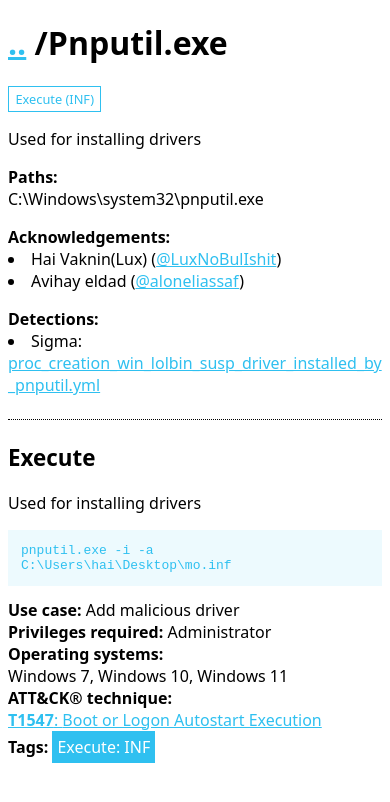
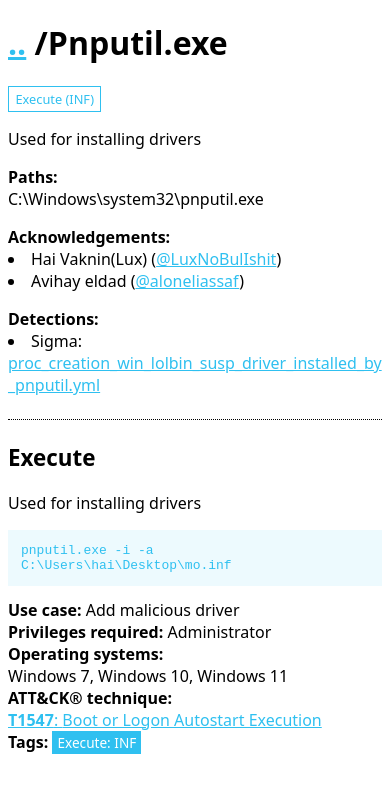
Before and after one commit to LOLBAS-Project/LOLBAS-Project.github.io, a Jekyll site: the page built from _lolbas/Binaries/Pnputil.md, in a window 390 px wide. Shown: the top 802 px of the page. Built offline with Jekyll 4.4.1, drawn with Linux system fonts in a browser that asks for light colours.

Commit message:
Restoring new tagging format

```diff
--- a/assets/style.scss
+++ b/assets/style.scss
@@ -37,12 +37,6 @@
         display:none;
     }
 
-    .tag .tag-tooltip {
-        width: max-content;
-        max-width: 60vw !important;
-        transform: translate(-60%, calc(-100% - 2em));
-    }
-
     ol:has(> :nth-child(2)) {
         padding-left: 1em !important;
     }
@@ -75,6 +69,11 @@
     border-radius: 0.25em;
     color: $accent;
     background: $lighter;
+
+    .path {
+        color: #777;
+        border-bottom: 1px dashed $accent;
+    }
 }
 
 pre {
@@ -86,11 +85,6 @@
     code {
         padding: 0;
         border-radius: 0;
-
-        .path {
-            color: #777;
-            border-bottom: 1px dashed $accent;
-        }
     }
 }
 
@@ -299,33 +293,12 @@
 .tag {
     background-color: $accent;
     color: white;
+    cursor: pointer;
+    display: inline-block;
+    font-size: 85%;
     padding: 5px;
-    display: inline-block;
     position: relative;
-    cursor: pointer;
 }
-
-.tag .tag-tooltip {
-    cursor: text;
-    display: none;
-    position: absolute;
-    top: 1.9em;
-    left: 0;
-    z-index: 99999;
-    border: 2px solid $accent;
-    border-radius: 5px;
-    background-color: white;
-    color: black;
-    padding: 3px;
-    width: max-content;
-    max-width: 500px;
-}
-
-.tag:hover .tag-tooltip,
-.tag-tooltip:hover {
-    display: inline-table;
-}
-
 
 .properties {
     display: flex;
@@ -381,3 +354,130 @@
 .path-highlight {
     color: #888;
 }
+
+
+$xy-border: (
+  top: t,
+  bottom: b,
+  left: l,
+  right: r
+);
+
+
+[data-tooltip] {
+    $triangle: .3rem;
+    $background-color: rgba(51,51,51,.9);
+
+    cursor: pointer;
+    display: inline-block;
+    line-height: 1;
+    position: relative;
+
+    &::after {
+      background-color: $background-color;
+      border-radius: $triangle;
+      color: #fff;
+      content: attr(data-tooltip);
+      font-size: 1rem;
+      font-size: 100%;
+      font-weight: normal;
+      line-height: 1.15rem;
+      opacity: 0;
+      padding: .25rem .5rem;
+      position: absolute;
+      text-align: left;
+      text-transform: none;
+      transition: opacity .2s;
+      visibility: hidden;
+      z-index: 1;
+      white-space: break-spaces;
+      max-width: 300px;
+      width: 300px;
+    }
+
+    @each $direction, $d in $xy-border {
+      &.tooltip-#{$direction} {
+        // arrows
+        &::before {
+          border-style: solid;
+          border-width: $triangle;
+          content: "";
+          opacity: 0;
+          position: absolute;
+          transition: opacity .2s;
+          visibility: hidden;
+          @if $direction == top {
+            border-color: $background-color transparent transparent transparent;
+            top: -20%;
+            left: 50%;
+            margin-left: -$triangle;
+          } @else
+          if $direction == bottom {
+            border-color: transparent transparent $background-color transparent;
+            bottom: 0;
+            left: 50%;
+            margin-left: -$triangle;
+          } @else
+          if $direction == left {
+            border-color: transparent transparent transparent $background-color;
+            top: $triangle;
+            right: calc(110% - #{$triangle});
+            margin-top: -$triangle;
+          } @else
+          if $direction == right {
+            border-color: transparent $background-color transparent transparent;
+            top: 50%;
+            top: $triangle;
+            left: calc(110% - #{$triangle});
+            margin-top: -$triangle;
+          }
+        }
+
+        &::after {
+          @if $direction == top {
+            bottom: 120%;
+            left: 50%;
+            transform: translate(-50%);
+          } @else
+          if $direction == bottom {
+            top: 100%;
+            left: 50%;
+            transform: translate(-50%);
+          } @else
+          if $direction == left {
+            top: -$triangle;
+            right: calc(110% + #{$triangle});
+          } @else
+          if $direction == right {
+            top: -$triangle;
+            left: calc(110% + #{$triangle});
+          }
+        }
+      }
+    }
+
+    &.tooltip-mobile {
+      @media (max-width: 767px) {
+        &::before {
+          display: none;
+        }
+
+        &:after {
+          font-size: 1rem;
+          max-width: 20rem;
+          position: fixed;
+          bottom: 1%;
+          left: 50%;
+          text-align: left;
+          transform: translate(-50%);
+          white-space: break-spaces;
+        }
+      }
+    }
+
+    &:hover::after,
+    &[class*=tooltip-]:hover::before {
+      visibility: visible;
+      opacity: 1;
+    }
+  }
```
